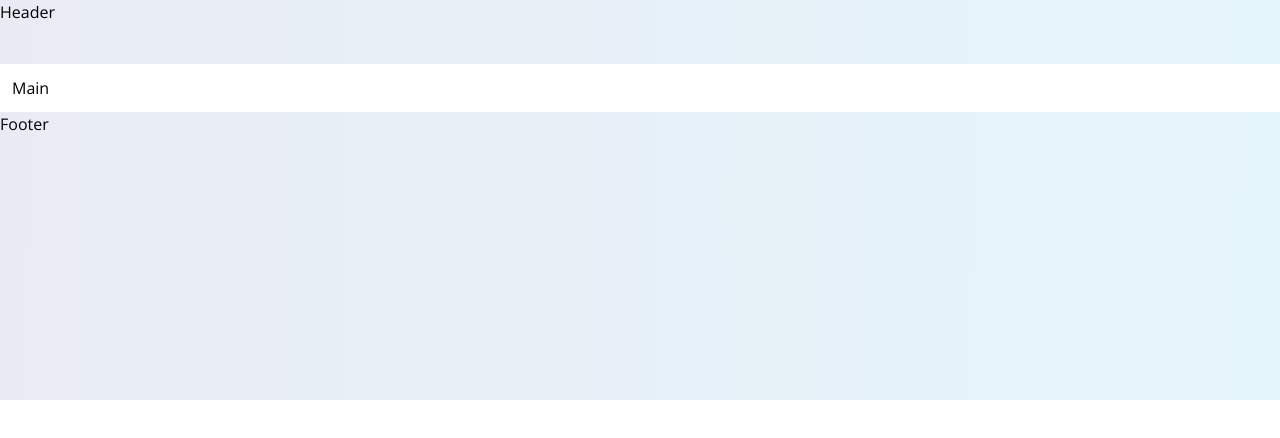
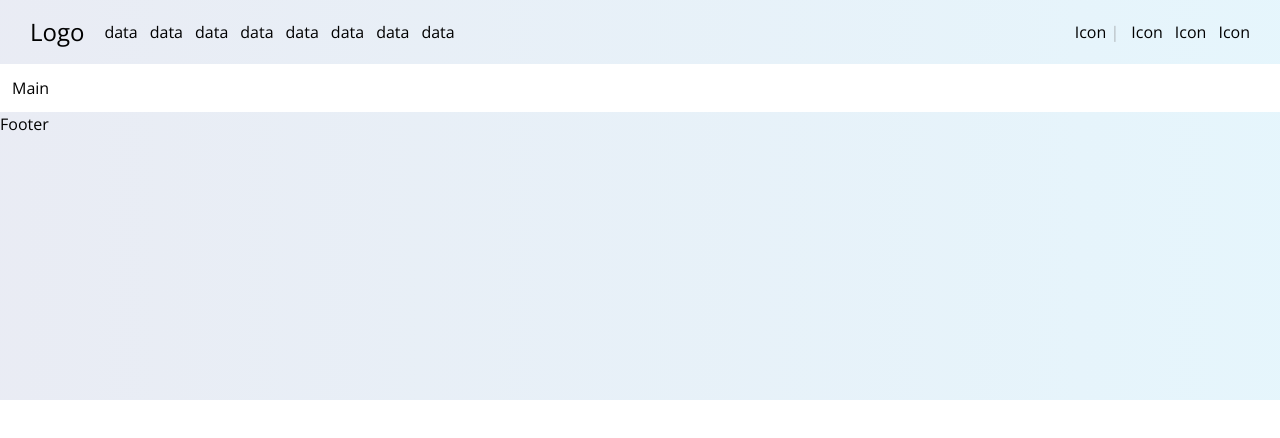
Before and after one commit to expertsquad/elite_commerce, a Next.js app: page / in a window 1280 px wide. Shown: the top 438 px of the page. Built offline with nearby package versions, Linux system fonts and the light colour scheme.

Commit message:
black color updated

```diff
--- a/src/app/(main-layout)/_components/Header.tsx
+++ b/src/app/(main-layout)/_components/Header.tsx
@@ -1,7 +1,48 @@
+import Link from "next/link";
 import React from "react";
 
 const Header = () => {
-  return <div className="bg-gradient-primary-light h-16">Header</div>;
+  return (
+    <header className="py-[clamp(8px,2vh,20px)] px-[clamp(10px,5vw,30px)] text-md bg-gradient-primary-light flex items-center justify-between">
+      <div className="flex gap-5 items-center">
+        <span className="text-2xl">Logo</span>
+        <ul className="flex gap-3">
+          <li>
+            <Link href="#">data</Link>
+          </li>
+          <li>
+            <Link href="#">data</Link>
+          </li>
+          <li>
+            <Link href="#">data</Link>
+          </li>
+          <li>
+            <Link href="#">data</Link>
+          </li>
+          <li>
+            <Link href="#">data</Link>
+          </li>
+          <li>
+            <Link href="#">data</Link>
+          </li>
+          <li>
+            <Link href="#">data</Link>
+          </li>
+          <li>
+            <Link href="#">data</Link>
+          </li>
+        </ul>
+      </div>
+      <div className="flex gap-3">
+        <span className="first:after:content-['_|'] after:text-black-50 after:opacity-50">
+          Icon
+        </span>
+        <span>Icon</span>
+        <span>Icon</span>
+        <span>Icon</span>
+      </div>
+    </header>
+  );
 };
 
 export default Header;
--- a/src/app/globals.css
+++ b/src/app/globals.css
@@ -18,8 +18,9 @@ main {
   --white: white;
   --white-15: #ffffff26;
   --black: black;
+  --black-10: #e6e6e6;
+  --black-50: #7f7f7f;
   --black-80: #333333;
-  --black-50: #7f7f7f;
   --black-transparent: #7f7f7f63;
 
   /* gradient colors */
--- a/src/constants/index.ts
+++ b/src/constants/index.ts
@@ -1,2 +1,2 @@
-export const server_url = process.env.server_url;
-export const server_api = process.env.server_url + "api/v1";
+export const server_url = process.env.NEXT_PUBLIC_server_url;
+export const server_api = process.env.NEXT_PUBLIC_server_url + "api/v1";
--- a/tailwind.config.ts
+++ b/tailwind.config.ts
@@ -15,6 +15,7 @@ const config: Config = {
       white: { 15: "var(--white-15)", DEFAULT: "var(--white)" },
       black: {
         transparent: "var(--black-transparent)",
+        10: "var(--black-10)",
         50: "var(--black-50)",
         80: "var(--black-80)",
         DEFAULT: "var(--black)",
```
